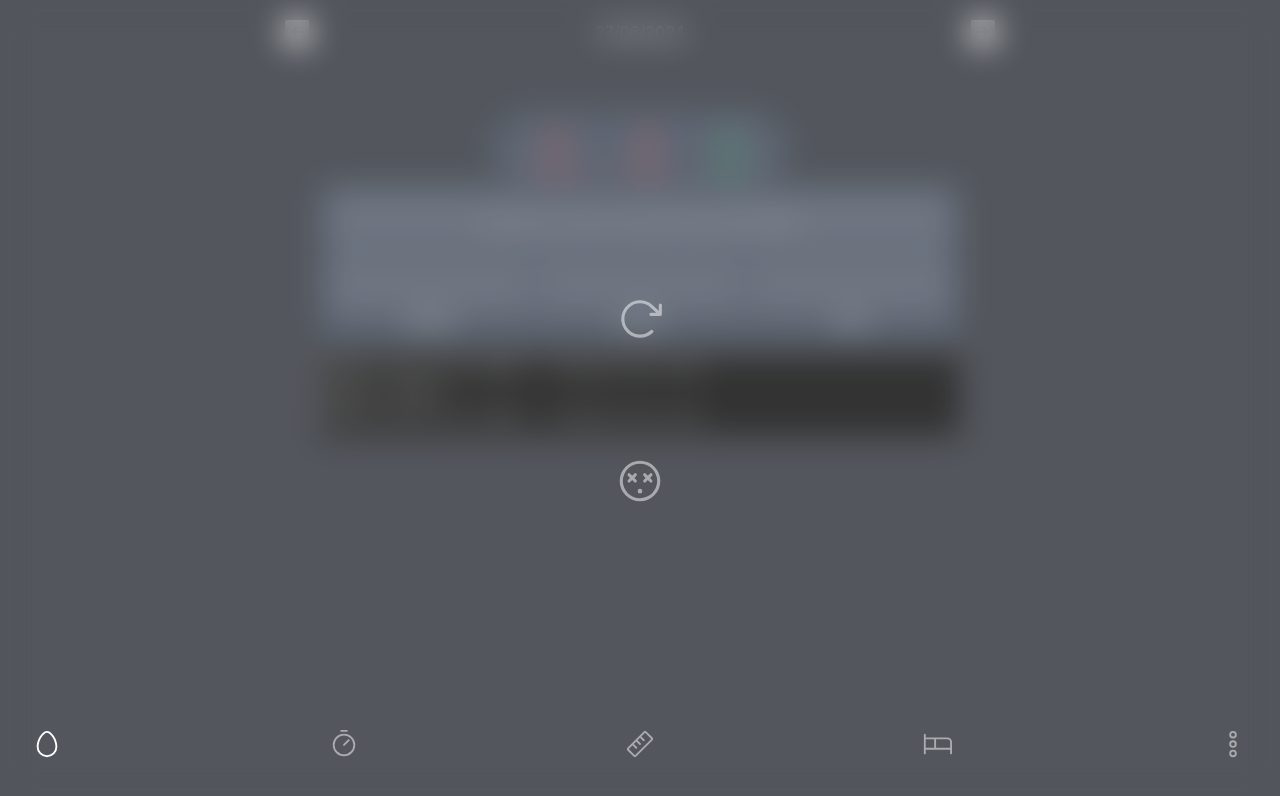
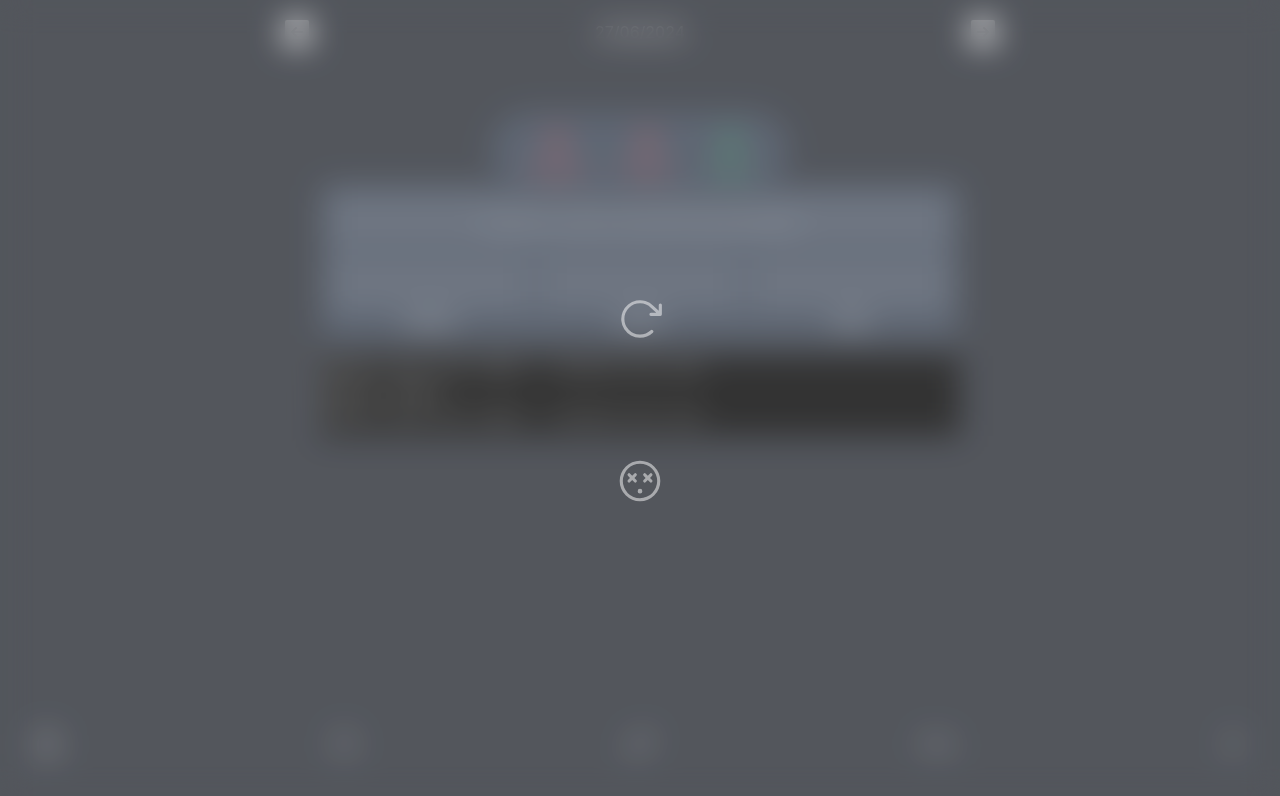
Before and after one commit to EliranSun/trackers, a React (Create React App) app: page / in a window 1280 px wide. Both pictures are taken after a click on the button 1233 px from the left and 744 px from the top of the page. Shown: the top 796 px of the page. Built offline with nearby package versions, Linux system fonts and the light colour scheme; no server answers; the database is empty.

Commit message:
Navbar above measurements

```diff
--- a/src/components/atoms/Navbar.jsx
+++ b/src/components/atoms/Navbar.jsx
@@ -50,7 +50,7 @@ export const Navbar = ({selectedView, setSelectedView}) => {
             {isMenuOpen ?
                 <div className={classNames({
                     "flex flex-col gap-20 items-center justify-center backdrop-blur-lg": true,
-                    "w-screen h-screen bg-white/20 fixed inset-0 z-10 ": true,
+                    "w-screen h-screen bg-white/20 fixed inset-0 z-20 ": true,
                 })}>
                     <NavButton onClick={() => window.location.reload()}>
                         <ArrowClockwise size={50}/>
```
